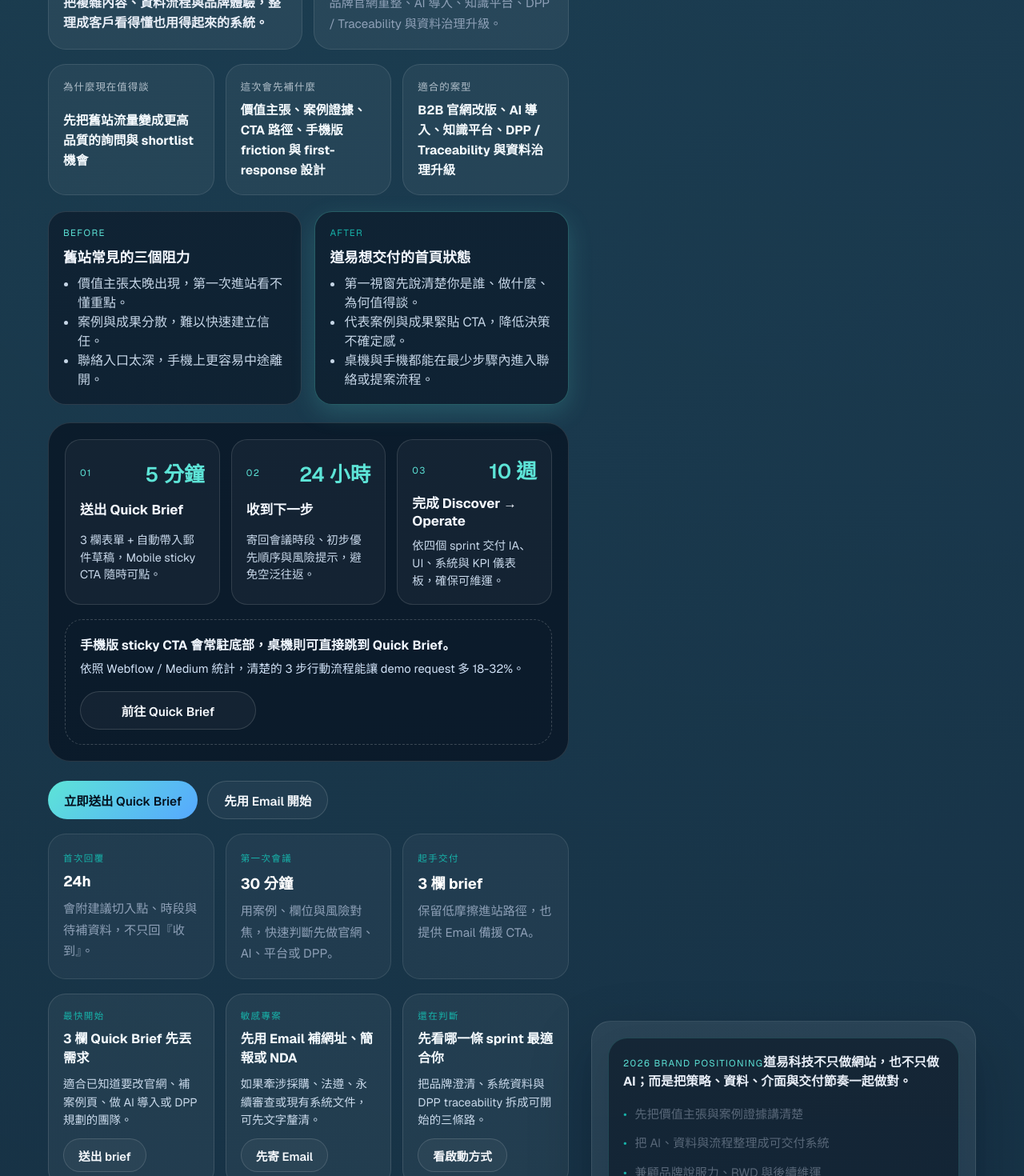
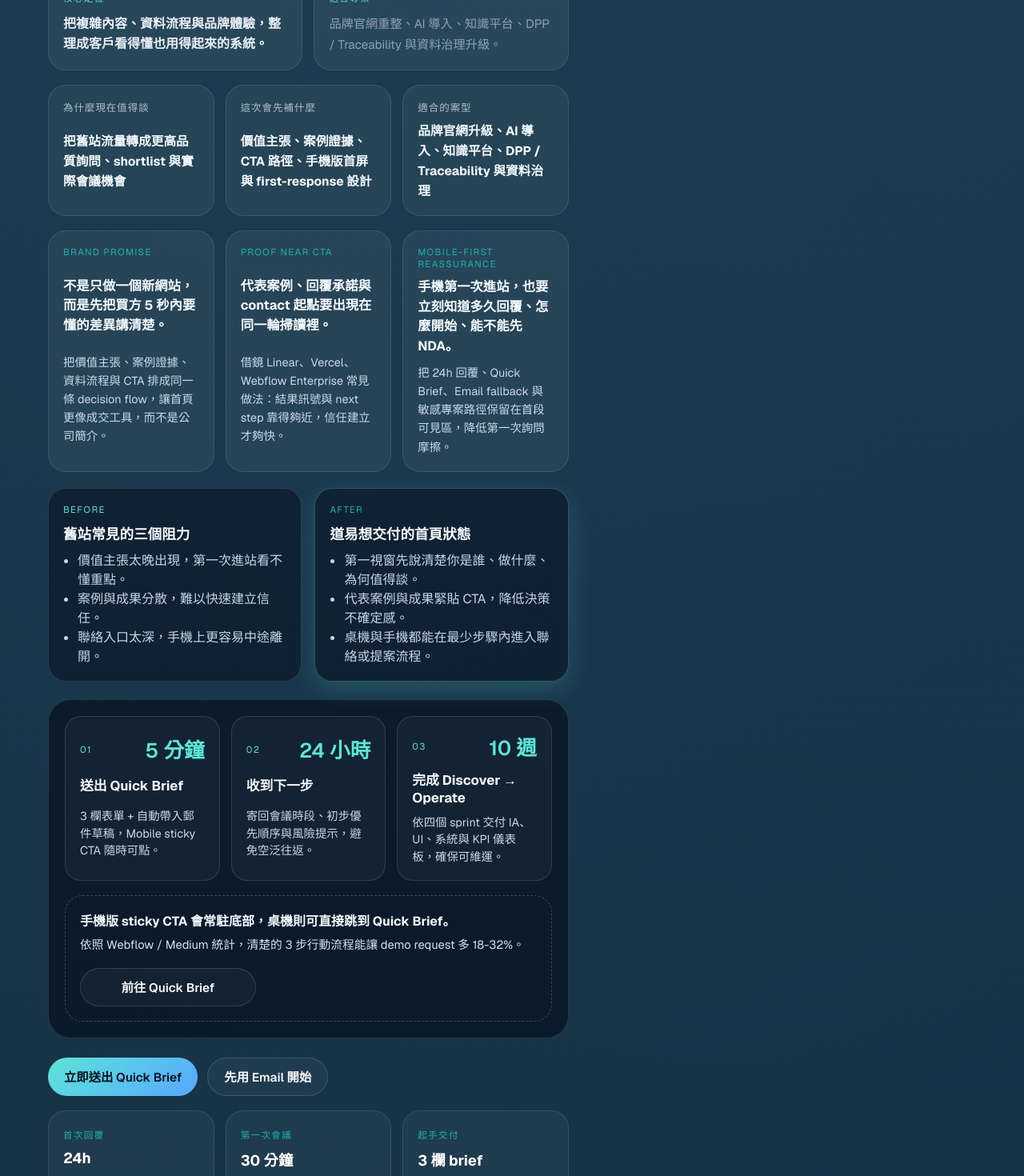
Before and after one commit to yangyen1977-wq/daoyi-website-2026, a Next.js app: page / in a window 1280 px wide. Shown: the part 1020-2490 px from the top of the page at 80% size. Built offline with nearby package versions, Linux system fonts and the light colour scheme.

Commit message:
Refine homepage positioning and conversion flow

```diff
--- a/src/app/globals.css
+++ b/src/app/globals.css
@@ -1333,6 +1333,73 @@ a:hover {
   min-width: 220px;
 }
 
+
+.hero-proof-highlight-grid {
+  display: grid;
+  grid-template-columns: repeat(3, minmax(0, 1fr));
+  gap: 14px;
+  margin-top: 18px;
+}
+
+.hero-proof-highlight-card {
+  padding: 18px;
+  border-radius: 22px;
+  background: rgba(255, 255, 255, 0.06);
+  border: 1px solid rgba(255, 255, 255, 0.1);
+  display: grid;
+  gap: 10px;
+}
+
+.hero-proof-highlight-card h3 {
+  color: #f5fbff;
+  font-size: 1.02rem;
+  line-height: 1.5;
+}
+
+.hero-proof-highlight-card p {
+  color: #c9d9ea;
+  font-size: 0.9rem;
+  line-height: 1.6;
+}
+
+.homepage-opening-band {
+  padding: 12px 0 8px;
+}
+
+.homepage-opening-band-inner {
+  display: grid;
+  grid-template-columns: minmax(0, 1.1fr) minmax(0, 0.9fr);
+  gap: 18px;
+  padding: 24px;
+  border-radius: 28px;
+  border: 1px solid rgba(255, 255, 255, 0.1);
+  background: linear-gradient(135deg, rgba(6, 18, 34, 0.96), rgba(12, 27, 47, 0.92));
+  box-shadow: var(--shadow);
+}
+
+.homepage-opening-band-copy {
+  display: grid;
+  gap: 12px;
+}
+
+.homepage-opening-band-copy h2 {
+  font-size: clamp(1.45rem, 2.2vw, 2rem);
+  line-height: 1.22;
+  color: #ffffff;
+}
+
+.homepage-opening-band-copy p {
+  color: #c8d5e5;
+  line-height: 1.75;
+}
+
+.homepage-opening-band-pills {
+  display: flex;
+  flex-wrap: wrap;
+  align-content: flex-start;
+  gap: 12px;
+}
+
 .hero-story {
   margin-top: 20px;
   display: grid;
@@ -1593,9 +1660,11 @@ a:hover {
   }
   .hero-clarity-checklist,
   .hero-decision-rail,
+  .hero-proof-highlight-grid,
   .contact-hero-checklist,
   .contact-route-speed-grid,
-  .homepage-decision-board-main {
+  .homepage-decision-board-main,
+  .homepage-opening-band-inner {
     grid-template-columns: 1fr;
   }
   .homepage-decision-board-grid {
--- a/src/app/page.tsx
+++ b/src/app/page.tsx
@@ -147,9 +147,9 @@ const homepageConversionChecklist = [
 ];
 
 export const metadata: Metadata = {
-  title: "B2B 官網改版、AI 導入、知識平台與 DPP 首頁",
+  title: "B2B 成長官網、AI 導入、知識平台與 DPP 首頁",
   description:
-    "道易科技協助 B2B 品牌、製造業與研究型組織，把官網改版、AI 導入、知識平台與 DPP / Traceability 整成同一套可交付系統；首頁直接提供案例證據、24h 回覆承諾與低摩擦 contact 起點。",
+    "道易科技協助 B2B 品牌、製造業與研究型組織，把品牌官網升級、案例證據、AI 導入、知識平台與 DPP / Traceability 整成同一套可交付系統；首頁直接提供案例證據、24h 回覆承諾與低摩擦 contact 起點。",
   keywords: [
     "B2B 官網改版",
     "AI 導入",
@@ -280,6 +280,23 @@ export default function Home() {
                 <strong>{item.name}</strong>
               </article>
             ))}
+          </div>
+        </div>
+      </section>
+
+      <section className="homepage-opening-band" aria-label="首頁前段成交摘要">
+        <div className="shell">
+          <div className="homepage-opening-band-inner">
+            <div className="homepage-opening-band-copy">
+              <span className="mini-label accent">Why buyers keep scrolling</span>
+              <h2>先把價值主張、案例證據、回覆承諾與 contact 起點排在一起，首頁才會更像成交工具。</h2>
+              <p>這輪吸收 Linear、Vercel、Webflow Enterprise 與近年 B2B / SaaS 首頁常見做法：不要只靠漂亮視覺，而要更快讓決策者完成 shortlist 判斷。</p>
+            </div>
+            <div className="homepage-opening-band-pills" aria-label="首頁前段核心訊號">
+              <p className="homepage-conversion-pill">5 秒內知道道易做什麼、做給誰、現在怎麼開始</p>
+              <p className="homepage-conversion-pill">案例證據與 CTA 靠近，不用先翻完整作品集</p>
+              <p className="homepage-conversion-pill">手機首段就看得到 24h 回覆、Quick Brief 與 Email fallback</p>
+            </div>
           </div>
         </div>
       </section>
--- a/src/components/hero.tsx
+++ b/src/components/hero.tsx
@@ -1,14 +1,14 @@
 import Link from "next/link";
-import { heroContactLadder, heroDecisionMetrics, heroFitSignals, heroQuickSignals, siteConfig, stats, homepageContactProof, contactFastFacts, heroOutcomeStrip } from "@/lib/site";
+import { heroContactLadder, heroDecisionMetrics, heroFitSignals, heroQuickSignals, siteConfig, stats, homepageContactProof, contactFastFacts, heroOutcomeStrip, heroProofHighlights } from "@/lib/site";
 import { HeroProofBar } from "@/components/hero-proof-bar";
 import { HeroProductPreview } from "@/components/hero-product-preview";
 import { HeroClarityChecklist } from "@/components/hero-clarity-checklist";
 import { HeroActionPlan } from "@/components/hero-action-plan";
 
 const heroHighlights = [
-  "先把價值主張與案例證據講清楚",
-  "把 AI、資料與流程整理成可交付系統",
-  "兼顧品牌說服力、RWD 與後續維運",
+  "先回答買方 5 秒內最在意的事：你們是誰、做給誰、怎麼開始",
+  "把案例證據、AI / 資料流程與品牌敘事整成同一個成交節奏",
+  "兼顧品牌說服力、RWD / 手機轉換與後續維運",
 ];
 
 export function Hero() {
@@ -47,6 +47,16 @@ export function Hero() {
               <article key={item.label} className="hero-outcome-card">
                 <span>{item.label}</span>
                 <strong>{item.value}</strong>
+              </article>
+            ))}
+          </div>
+
+          <div className="hero-proof-highlight-grid" aria-label="首頁前段成交重點">
+            {heroProofHighlights.map((item) => (
+              <article key={item.label} className="hero-proof-highlight-card">
+                <span className="mini-label accent">{item.label}</span>
+                <h3>{item.title}</h3>
+                <p>{item.detail}</p>
               </article>
             ))}
           </div>
--- a/src/lib/site.ts
+++ b/src/lib/site.ts
@@ -7,23 +7,23 @@ export const siteConfig = {
   email: "hello@daoyidh.com",
   phone: "+886-6-000-0000",
   location: "Tainan / Taipei / Remote",
-  heroTitle: "把品牌主張、案例證據與資料流程，整成更容易成交的 B2B 官網",
+  heroTitle: "把品牌、案例證據與 AI / 資料流程，整成更容易成交的 B2B 成長官網",
   heroDescription:
-    "給 B2B 品牌、製造業與研究型組織：道易把官網改版、AI 導入、知識平台與 DPP / Traceability 整成同一套可交付系統，讓決策者更快看懂你們做什麼、做過什麼，以及現在最適合怎麼開始。",
+    "給 B2B 品牌、製造業與研究型組織：道易把官網改版、案例證據、AI 導入、知識平台與 DPP / Traceability 整成同一套可交付系統，讓決策者更快理解你們的差異、信任你們的交付，並願意現在就開始聯絡。",
 };
 
 export const heroOutcomeStrip = [
   {
     label: "為什麼現在值得談",
-    value: "先把舊站流量變成更高品質的詢問與 shortlist 機會",
+    value: "把舊站流量轉成更高品質詢問、shortlist 與實際會議機會",
   },
   {
     label: "這次會先補什麼",
-    value: "價值主張、案例證據、CTA 路徑、手機版 friction 與 first-response 設計",
+    value: "價值主張、案例證據、CTA 路徑、手機版首屏與 first-response 設計",
   },
   {
     label: "適合的案型",
-    value: "B2B 官網改版、AI 導入、知識平台、DPP / Traceability 與資料治理升級",
+    value: "品牌官網升級、AI 導入、知識平台、DPP / Traceability 與資料治理",
   },
 ];
 
@@ -869,6 +869,25 @@ export const heroQuickSignals = [
   },
 ];
 
+
+export const heroProofHighlights = [
+  {
+    label: "Brand promise",
+    title: "不是只做一個新網站，而是先把買方 5 秒內要懂的差異講清楚。",
+    detail: "把價值主張、案例證據、資料流程與 CTA 排成同一條 decision flow，讓首頁更像成交工具，而不是公司簡介。",
+  },
+  {
+    label: "Proof near CTA",
+    title: "代表案例、回覆承諾與 contact 起點要出現在同一輪掃讀裡。",
+    detail: "借鏡 Linear、Vercel、Webflow Enterprise 常見做法：結果訊號與 next step 靠得夠近，信任建立才夠快。",
+  },
+  {
+    label: "Mobile-first reassurance",
+    title: "手機第一次進站，也要立刻知道多久回覆、怎麼開始、能不能先 NDA。",
+    detail: "把 24h 回覆、Quick Brief、Email fallback 與敏感專案路徑保留在首段可見區，降低第一次詢問摩擦。",
+  },
+];
+
 export const personaPlaybooks = [
   {
     id: "marketing",
```
